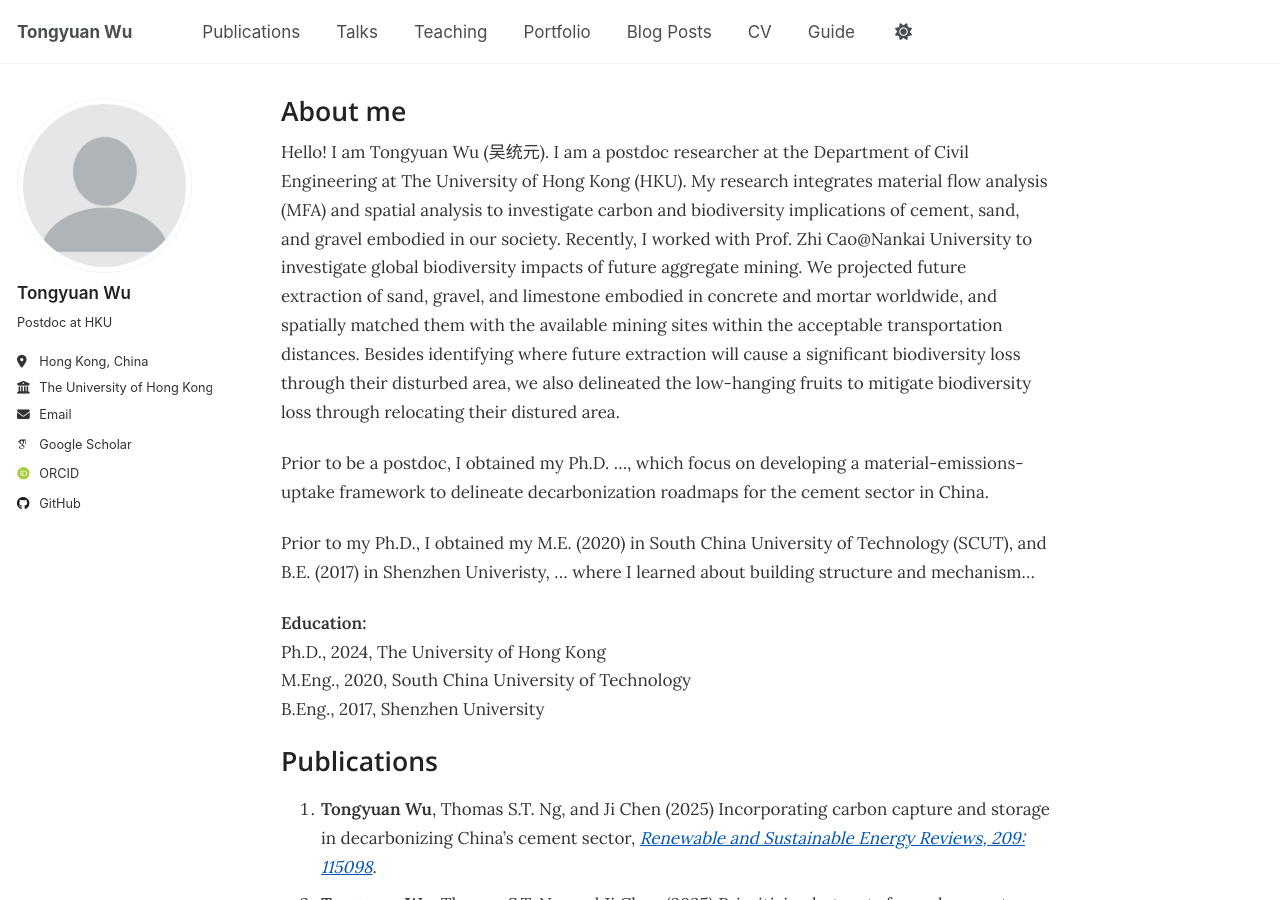
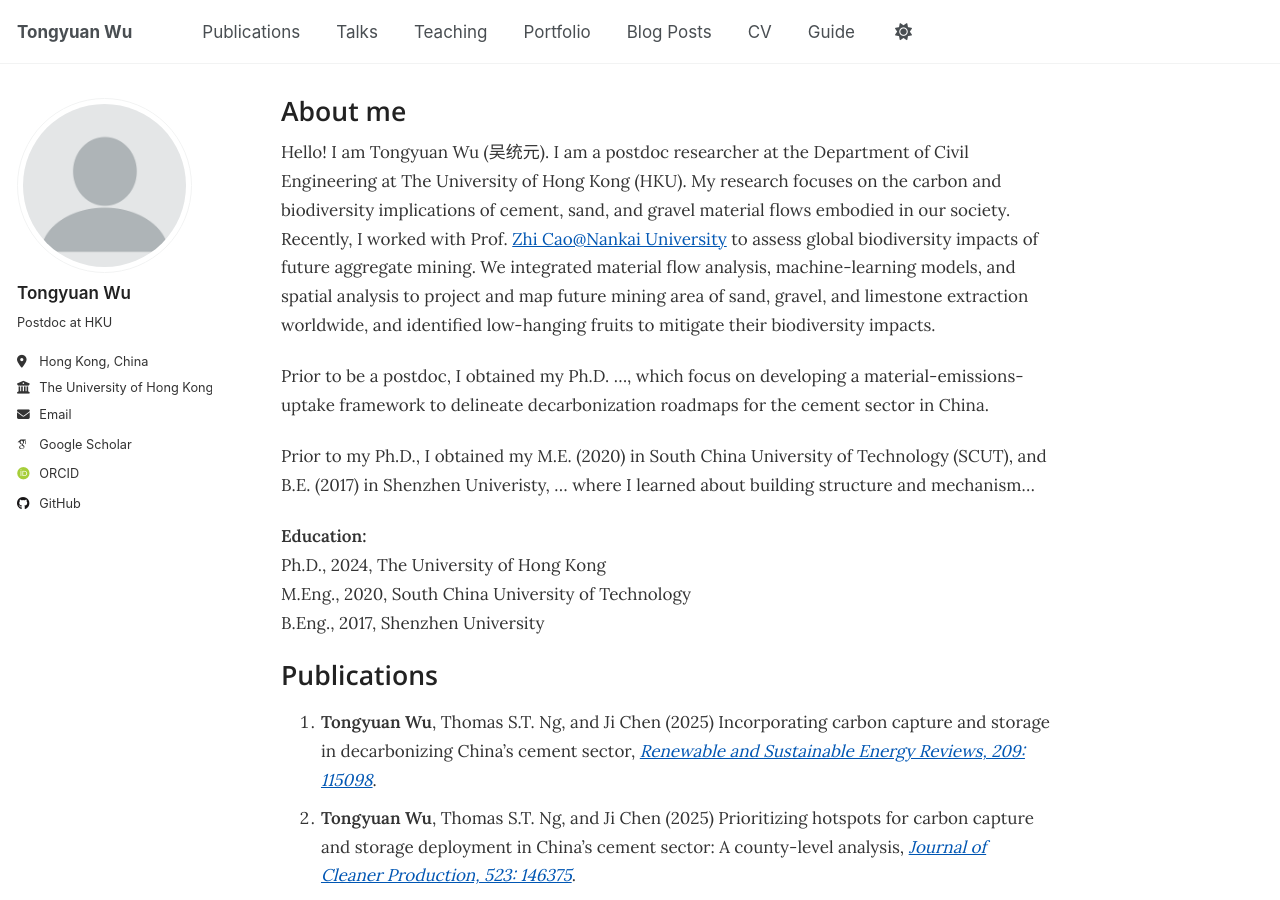
Before and after one commit to tongyuanwu/tongyuanwu.github.io, a Jekyll site: the page built from _pages/about.md, in a window 1280 px wide and 900 px high. Built offline with Jekyll 4.4.1, drawn with Linux system fonts in a browser that asks for light colours; some web fonts are replaced; a script that is not in the unit is left out.

Commit message:
Update about.md

```diff
--- a/_pages/about.md
+++ b/_pages/about.md
@@ -7,7 +7,7 @@ redirect_from:
   - /about.html
 ---
 
-Hello! I am Tongyuan Wu (吴统元). I am a postdoc researcher at the Department of Civil Engineering at The University of Hong Kong (HKU). My research integrates material flow analysis (MFA) and spatial analysis to investigate carbon and biodiversity implications of cement, sand, and gravel embodied in our society. Recently, I worked with Prof. Zhi Cao@Nankai University to investigate global biodiversity impacts of future aggregate mining. We projected future extraction of sand, gravel, and limestone embodied in concrete and mortar worldwide, and spatially matched them with the available mining sites within the acceptable transportation distances. Besides identifying where future extraction will cause a significant biodiversity loss through their disturbed area, we also delineated the low-hanging fruits to mitigate biodiversity loss through relocating their distured area.
+Hello! I am Tongyuan Wu (吴统元). I am a postdoc researcher at the Department of Civil Engineering at The University of Hong Kong (HKU). My research focuses on the carbon and biodiversity implications of cement, sand, and gravel material flows embodied in our society. Recently, I worked with Prof. [Zhi Cao@Nankai University](https://www.x-mol.com/groups/safari?lang=en) to assess global biodiversity impacts of future aggregate mining. We integrated material flow analysis, machine-learning models, and spatial analysis to project and map future mining area of sand, gravel, and limestone extraction worldwide, and identified low-hanging fruits to mitigate their biodiversity impacts.
 
 Prior to be a postdoc, I obtained my Ph.D. ..., which focus on developing a material-emissions-uptake framework to delineate decarbonization roadmaps for the cement sector in China.
 
```
